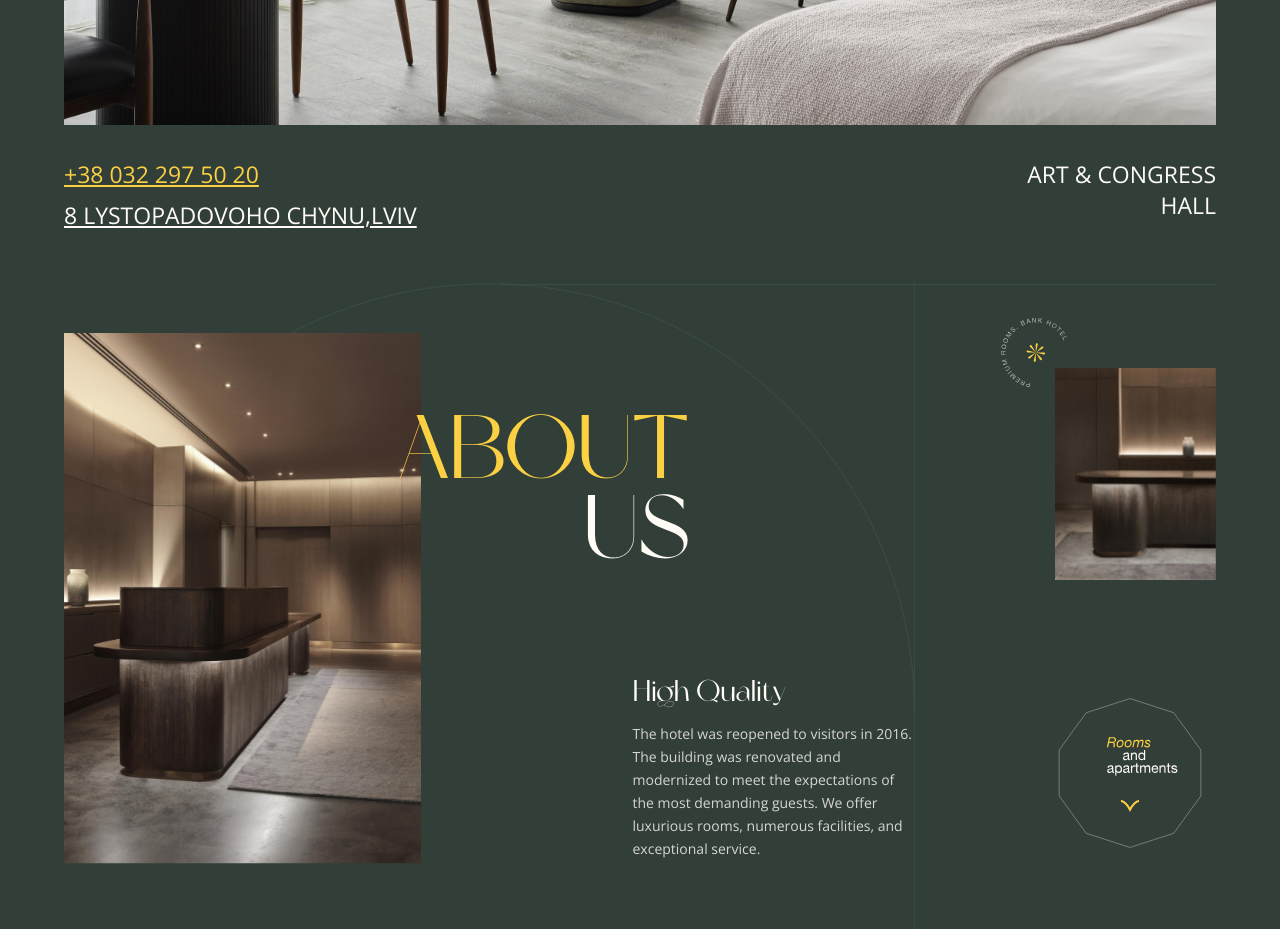
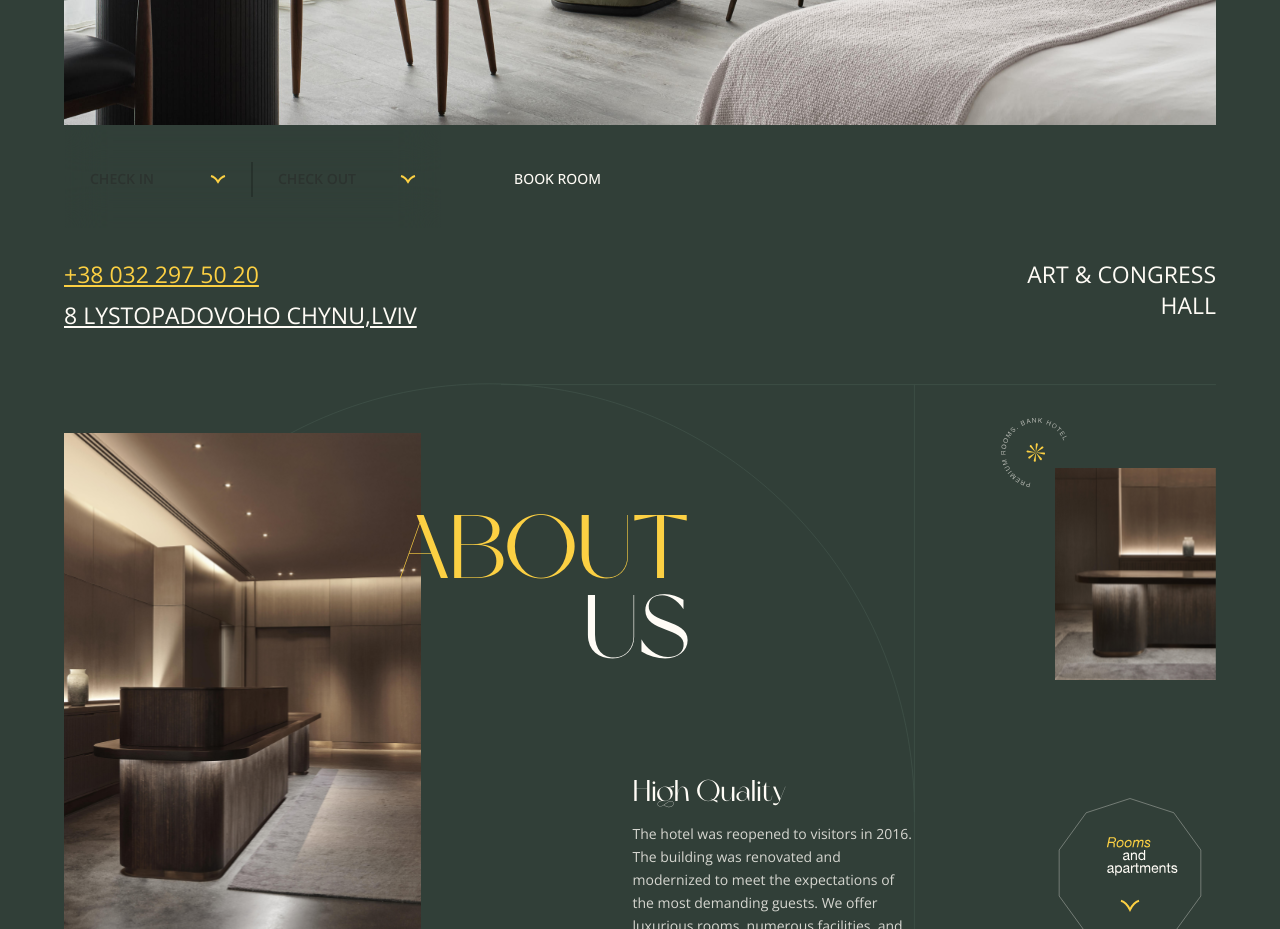
Before and after one commit to gift56/Fullstack-HotelWebsite, a React (Create React App) app: page / in a window 1280 px wide. Shown: the part 820-1749 px from the top of the page. Built offline with nearby package versions, Linux system fonts and the light colour scheme.

Commit message:
removing some styles

```diff
--- a/src/components/Hero.jsx
+++ b/src/components/Hero.jsx
@@ -1,5 +1,6 @@
 import React from "react";
 import DownArrow from "../assets/downdrop.svg";
+import Dropdown from "../assets/dropdown.svg";
 import Mobilehero from "../assets/Hmobile.svg";
 import Desktophero from "../assets/desktopH.svg";
 import { Container } from "../styles/container.styled";
@@ -49,7 +50,19 @@ const Hero = () => {
                 <img src={Desktophero} alt="heroImg" />
               </div>
               <BookForm>
-
+                <div className="formArea">
+                  <div className="form">
+                    <div className="checkIn input">
+                      <h4>Check in</h4>
+                      <img src={Dropdown} alt="dropdown" />
+                    </div>
+                    <div className="checkOut input">
+                      <h4>Check Out</h4>
+                      <img src={Dropdown} alt="dropdown" />
+                    </div>
+                  </div>
+                  <button className="btn">book room</button>
+                </div>
               </BookForm>
             </div>
             <div className="book">
--- a/src/styles/hero.styled.js
+++ b/src/styles/hero.styled.js
@@ -164,17 +164,7 @@ export const BookForm = styled.div`
   display: none;
   @media screen and (min-width: ${({ theme }) => theme.mobile.tab}) {
     display: flex;
-    flex-direction: column;
-    gap: 1rem;
     align-items: flex-start;
-    h2 {
-      font-family: "Open Sans", sans-serif !important;
-      font-weight: 400;
-      font-size: 18px;
-      line-height: 22px;
-      text-transform: uppercase;
-      color: ${({ theme }) => theme.darkColor2};
-    }
     .formArea {
       display: flex;
       align-items: center;
```
